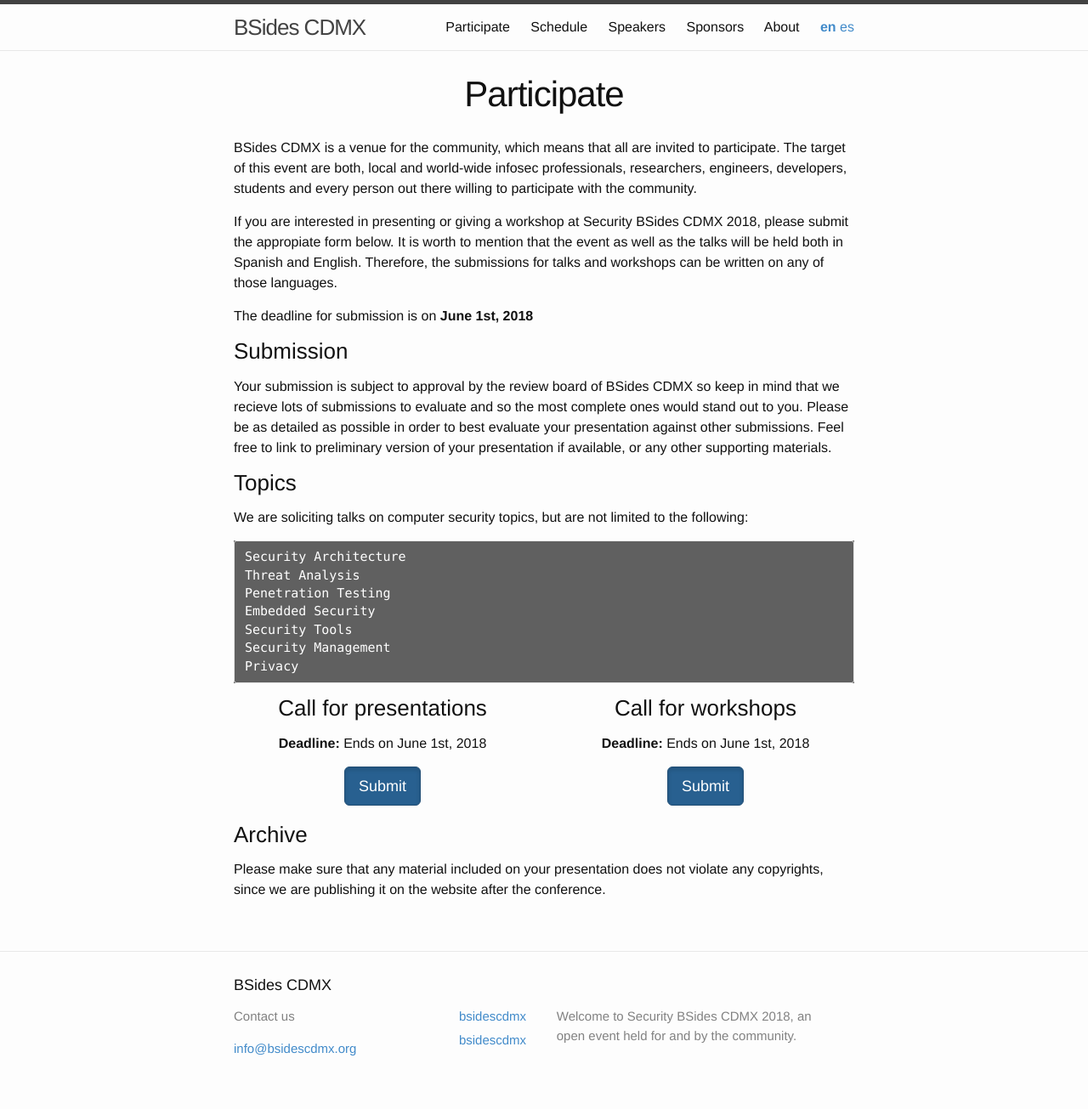
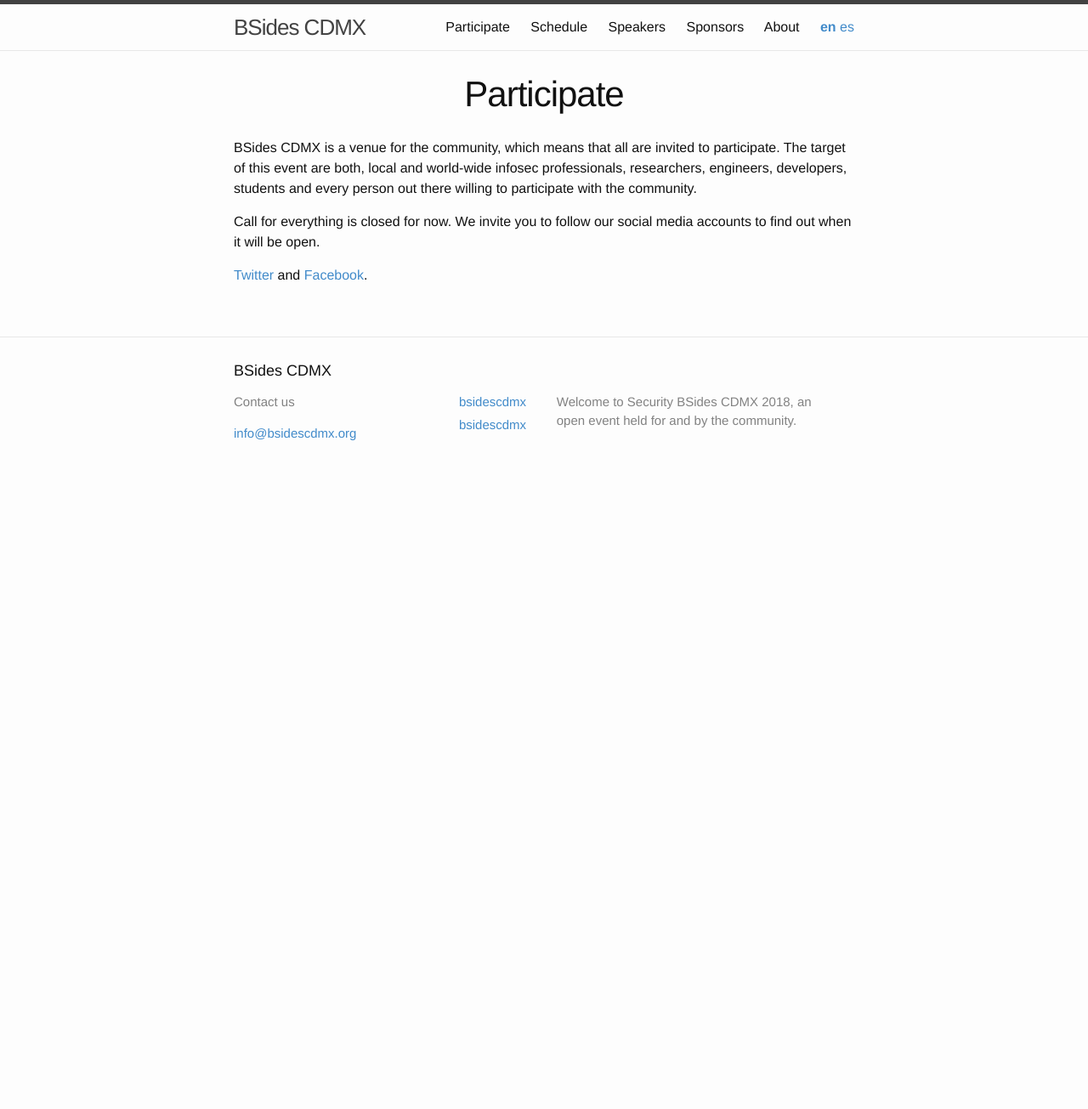
Before and after one commit to BSidesCDMX/bsidescdmx.github.io, a Jekyll site: the page built from participate.md, in a window 1280 px wide. Shown: the whole page at 85% size. Built offline with Jekyll 4.4.1, drawn with Linux system fonts in a browser that asks for light colours; nearby versions of some CDN libraries; after the commit the page ends 900 px from its top, so only the background shows below that.

Commit message:
Changes to remove CFP and CFW as well as past dates

```diff
--- a/participate.md
+++ b/participate.md
@@ -9,49 +9,6 @@
 
 BSides CDMX is a venue for the community, which means that all are invited to participate. The target of this event are both, local and world-wide infosec professionals, researchers, engineers, developers, students and every person out there willing to participate with the community.
 
-If you are interested in presenting or giving a workshop at Security BSides CDMX 2018, please submit the appropiate form below. It is worth to mention that the event as well as the talks will be held both in Spanish and English. Therefore, the submissions for talks and workshops can be written on any of those languages.
+Call for everything is closed for now. We invite you to follow our social media accounts to find out when it will be open.
 
-The deadline for submission is on **June 1st, 2018**
-
-### Submission
-
-Your submission is subject to approval by the review board of BSides CDMX so keep in mind that we recieve lots of submissions to evaluate and so the most complete ones would stand out to you. Please be as detailed as possible in order to best evaluate your presentation against other submissions. Feel free to link to preliminary version of your presentation if available, or any other supporting materials.
-
-### Topics
-
-We are soliciting talks on computer security topics, but are not limited to the following:
-
-	Security Architecture
-	Threat Analysis
-	Penetration Testing
-	Embedded Security
-	Security Tools
-	Security Management
-	Privacy
-
-<div class="table">
-	<div class="row" align="center">
-  		<div class="col-sm-6"><h3>Call for presentations</h3></div>
-  		<div class="col-sm-6"><h3>Call for workshops</h3></div>
-	</div>
-  <div class="row" align="center">
-      <div class="col-sm-6"><strong>Deadline: </strong>Ends on June 1st, 2018</div>
-      <div class="col-sm-6"><strong>Deadline: </strong>Ends on June 1st, 2018</div>
-  </div>
-  <div class="row" align="center">
-      <div class="col-sm-6"><h3></h3></div>
-      <div class="col-sm-6"><h3></h3></div>
-  </div>
-	<div class="row" align="center">
-  		<div class="col-sm-6">
-  			<a href="https://docs.google.com/forms/d/e/1FAIpQLSd2VjAIsNFTYcQ88JZYslREjw4SLR1fuxRLIRJ3CMRbIrFnaQ/viewform" class="btn btn-primary btn-lg active" role="button" aria-pressed="true">Submit</a>
-  		</div>
-  		<div class="col-sm-6">
-  			<a href="https://docs.google.com/forms/d/e/1FAIpQLSdr96z4PN0vdLnE4iOaFMryiCxokKhKGqEG-7Npx0PC50h0ew/viewform?usp=sf_link" class="btn btn-primary btn-lg active" role="button" aria-pressed="true">Submit</a>
-  		</div>
-	</div>
-</div>
-
-### Archive
-
-Please make sure that any material included on your presentation does not violate any copyrights, since we are publishing it on the website after the conference.
+[Twitter](https://twitter.com/bsidescdmx) and [Facebook](https://facebook.com/bsidescdmx).
```
Also changed, not shown: index.md (+4 -2 lines), inicio.md (+4 -2 lines), participa.md (+2 -43 lines), patrocinadores.md (+1 -1 lines), sponsors.md (+1 -1 lines).
